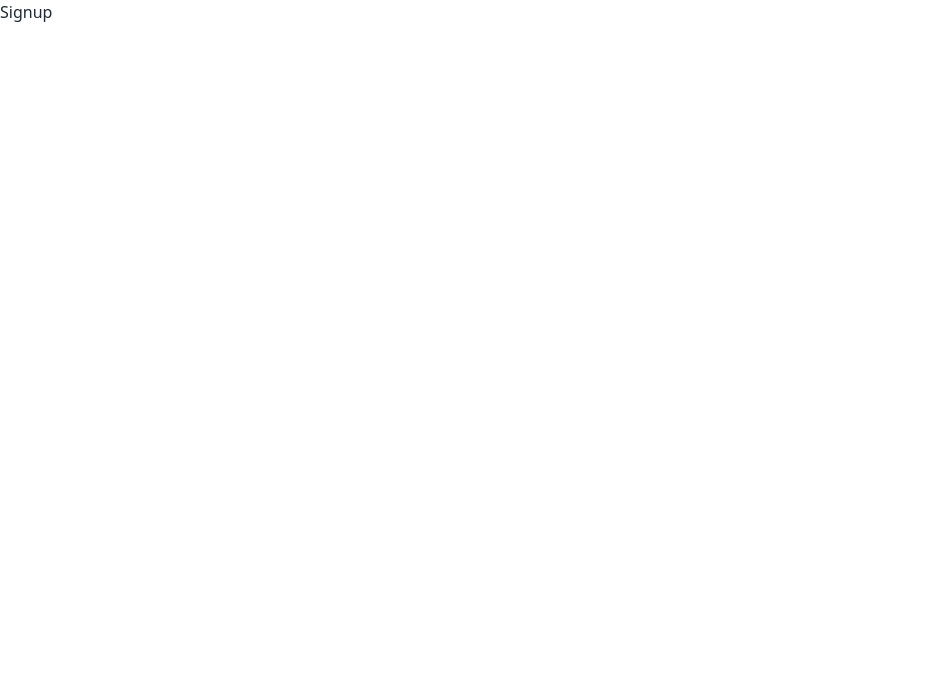
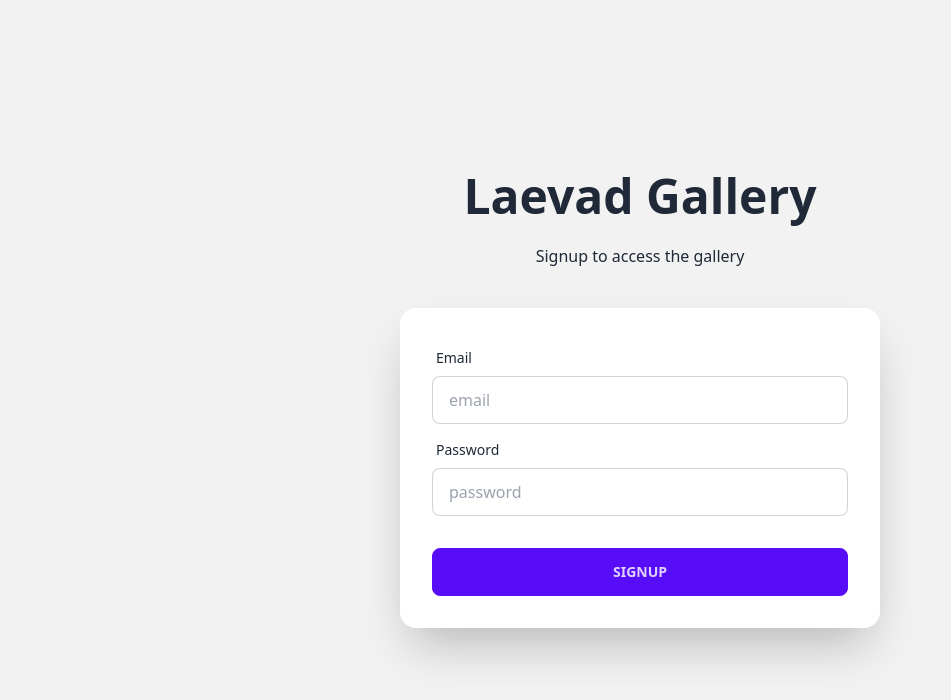
Before and after one commit to laevad/laevad-gallery, a React (Vite) app: page /signup in a window 1280 px wide. Shown: the top 700 px of the page, without its empty margins (0-951 px from the left). Built offline with nearby package versions, Linux system fonts and the light colour scheme.

Commit message:
design the signup page

```diff
--- a/src/pages/Signup.tsx
+++ b/src/pages/Signup.tsx
@@ -1,7 +1,37 @@
 export const Signup = () => {
 	return (
 		<>
-		<div> Signup </div>
+			<form action="">
+				<div className="hero min-h-screen bg-base-200">
+					<div className="hero-content flex-col">
+						<div className="text-center lg:text-center">
+							<h1 className="text-5xl font-bold">Laevad Gallery</h1>
+							<p className="py-6">
+								Signup to access the gallery
+							</p>
+						</div>
+						<div className="card sm:w-[30rem] shadow-2xl bg-base-100">
+							<div className="card-body">
+								<div className="form-control">
+									<label className="label">
+										<span className="label-text">Email</span>
+									</label>
+									<input type="text" placeholder="email" className="input input-bordered" />
+								</div>
+								<div className="form-control">
+									<label className="label">
+										<span className="label-text">Password</span>
+									</label>
+									<input type="text" placeholder="password" className="input input-bordered" />
+								</div>
+								<div className="form-control mt-6">
+									<button className="btn btn-primary">Signup</button>
+								</div>
+							</div>
+						</div>
+					</div>
+				</div>
+			</form>
 		</>
 	)
 }
```
